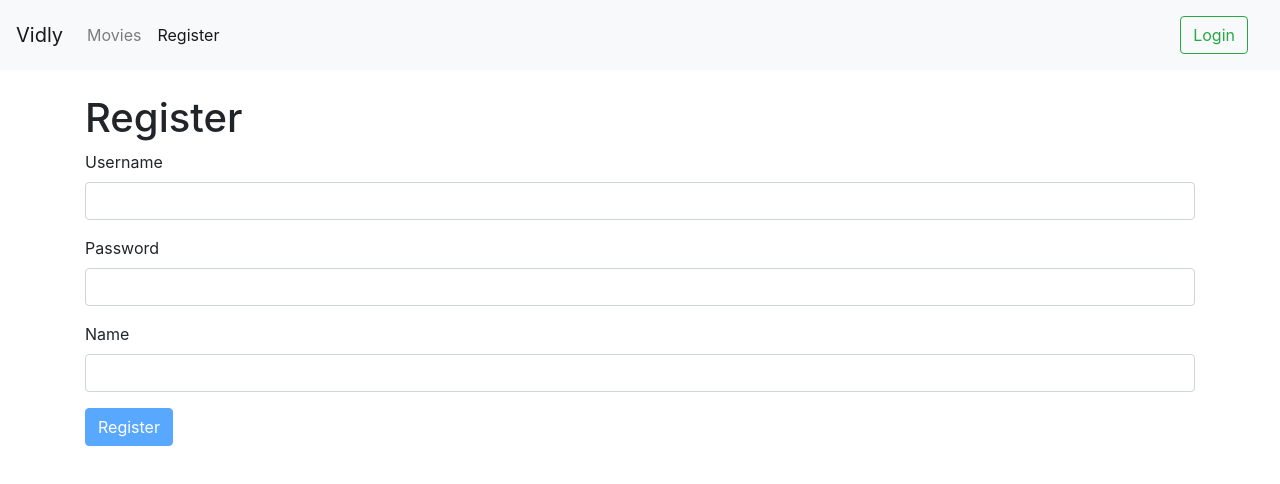
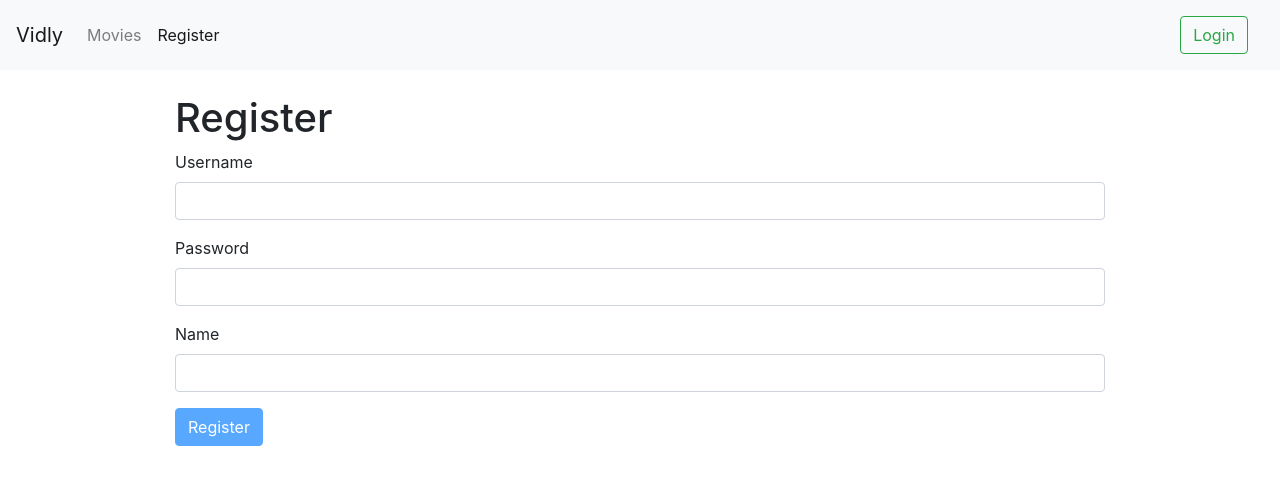
Before and after one commit to khoalam2711/vidly, a React (Create React App) app: page /registerForm in a window 1280 px wide. Shown: the top 484 px of the page. Built offline with nearby package versions, Linux system fonts and the light colour scheme; no server answers.

Commit message:
Adjust form width

```diff
--- a/src/components/common/loginForm.jsx
+++ b/src/components/common/loginForm.jsx
@@ -31,7 +31,7 @@ class LoginForm extends Form {
 	render() {
 		if (authService.getCurrentUser()) return <Redirect to='/' />;
 		return (
-			<div className='container'>
+			<div className='container w-75'>
 				<h1>Login</h1>
 				<form onSubmit={this.handleSubmit}>
 					{this.renderInput('username', 'Username')}
--- a/src/components/common/registerForm.jsx
+++ b/src/components/common/registerForm.jsx
@@ -31,7 +31,7 @@ class RegisterForm extends Form {
 	};
 	render() {
 		return (
-			<div className='container'>
+			<div className='container w-75'>
 				<h1>Register</h1>
 				<form onSubmit={this.handleSubmit}>
 					{this.renderInput('username', 'Username')}
--- a/src/components/movieForm.jsx
+++ b/src/components/movieForm.jsx
@@ -74,7 +74,7 @@ class MovieForm extends Form {
 		const { genres } = this.state;
 		return (
 			<div>
-				<div className='container'>
+				<div className='container w-75'>
 					<h1>Movie Form</h1>
 					<form onSubmit={this.handleSubmit}>
 						{this.renderInput('title', 'Title')}
```
